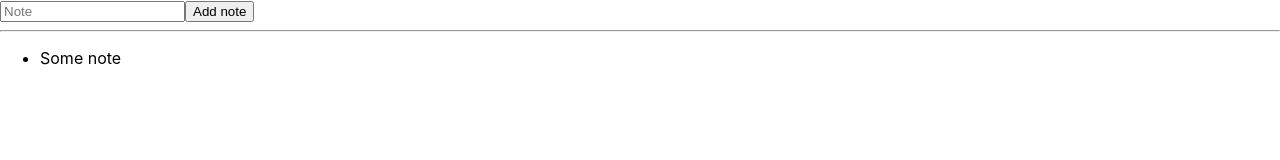
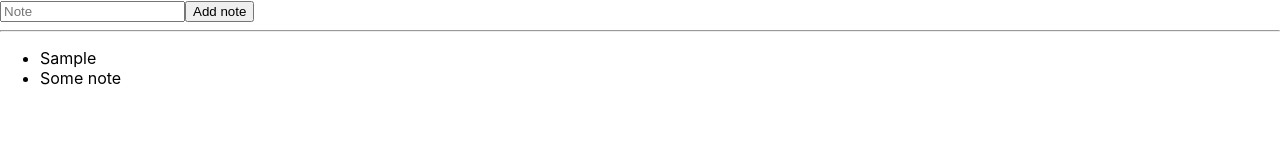
Before and after one commit to ivanlau1357/create-react-app-, a React (Create React App) app: page / in a window 1280 px wide. Both pictures are taken after typing "Sample" into the empty fields and a click on the button "Add note". Shown: the top 160 px of the page. Built offline with nearby package versions, Linux system fonts and the light colour scheme.

Commit message:
adding redux action reducer store & saga

```diff
--- a/package.json
+++ b/package.json
@@ -16,6 +16,8 @@
     "react-redux": "^7.2.4",
     "react-scripts": "4.0.3",
     "redux": "^4.1.0",
+    "redux-devtools-extension": "^2.13.9",
+    "redux-saga": "^1.1.3",
     "typescript": "^4.1.2",
     "web-vitals": "^1.0.1"
   },
--- a/src/App.tsx
+++ b/src/App.tsx
@@ -1,12 +1,24 @@
 import React from 'react';
 import { NewNoteInput } from './components/NewNoteInput';
+import { useDispatch, useSelector } from 'react-redux';
+import { addNote } from './actions';
+import { Store } from './store';
 
 function App() {
+  const notesReducer = useSelector<Store, Store['notesReducer']>((state) => state.notesReducer)
+  const dispatch = useDispatch()
+
+  const onAddNote = (note: string) => {
+    dispatch(addNote(note))
+  }
   return (
     <>
-      <NewNoteInput addNote={alert}/>
+      <NewNoteInput addNote={onAddNote}/>
       <hr/>
       <ul>
+        {notesReducer?.notes?.map((note) => {
+           return <li key={note}>{note}</li>
+        })}
         <li>Some note</li>
       </ul>
     </>
--- /dev/null
+++ b/src/actions.ts
@@ -0,0 +1,6 @@
+export type Action = {type: 'ADD_NOTE', payload: string}
+
+export const addNote = (note: string): Action => ({
+    type: 'ADD_NOTE',
+    payload: note,
+})
--- a/src/index.tsx
+++ b/src/index.tsx
@@ -3,10 +3,14 @@ import ReactDOM from 'react-dom';
 import './index.css';
 import App from './App';
 import reportWebVitals from './reportWebVitals';
+import { Provider } from "react-redux"
+import {store} from './store';
 
 ReactDOM.render(
   <React.StrictMode>
-    <App />
+    <Provider store={store}>
+      <App />
+    </Provider>
   </React.StrictMode>,
   document.getElementById('root')
 );
--- /dev/null
+++ b/src/reducers/index.ts
@@ -0,0 +1 @@
+export { default as notesReducer } from './notesReducer';
--- /dev/null
+++ b/src/reducers/notesReducer.ts
@@ -0,0 +1,26 @@
+import { Action } from '../actions'
+export interface NotesState {
+    notes: string[];
+}
+
+const initialState: NotesState = {
+    notes:[]
+}
+
+type actions = Action
+
+const notesReducer = (state: NotesState = initialState, action: actions) => {
+    switch(action.type) {
+        case "ADD_NOTE": {
+            return {
+                ...state,
+            notes: [...state.notes, action.payload]
+            }
+        }
+        default:
+            return state;
+    }
+
+}
+
+export default notesReducer
--- /dev/null
+++ b/src/sagas/handlers/fetchNote.ts
@@ -0,0 +1,4 @@
+export function* fetchNode() {
+    console.log('fetchNode--------');
+    yield;
+}
--- /dev/null
+++ b/src/sagas/index.ts
@@ -0,0 +1,6 @@
+import { all, StrictEffect, takeLatest } from 'redux-saga/effects'
+import { fetchNode } from './handlers/fetchNote'
+
+export default function *watch(): Generator<StrictEffect> {
+    yield takeLatest("ADD_NOTE", fetchNode)
+}
--- /dev/null
+++ b/src/store.ts
@@ -0,0 +1,29 @@
+import { createStore, combineReducers, applyMiddleware, compose } from 'redux';
+import createSagaMiddleware from 'redux-saga';
+import { devToolsEnhancer } from 'redux-devtools-extension';
+
+import * as reducers from './reducers';
+import rootSaga from './sagas';
+
+const saga = createSagaMiddleware();
+
+export const store = createStore(
+    combineReducers(reducers),
+    compose(
+        applyMiddleware(
+            saga,
+        ),
+        devToolsEnhancer({
+            trace: true,
+        })
+    ),
+);
+
+saga.run(rootSaga);
+
+export interface Store {
+    notesReducer: {
+        notes: string[];
+    }
+    notes: string[];
+}
```
Also changed, not shown: 1 other file (tests, documents, lock files or other folders).
